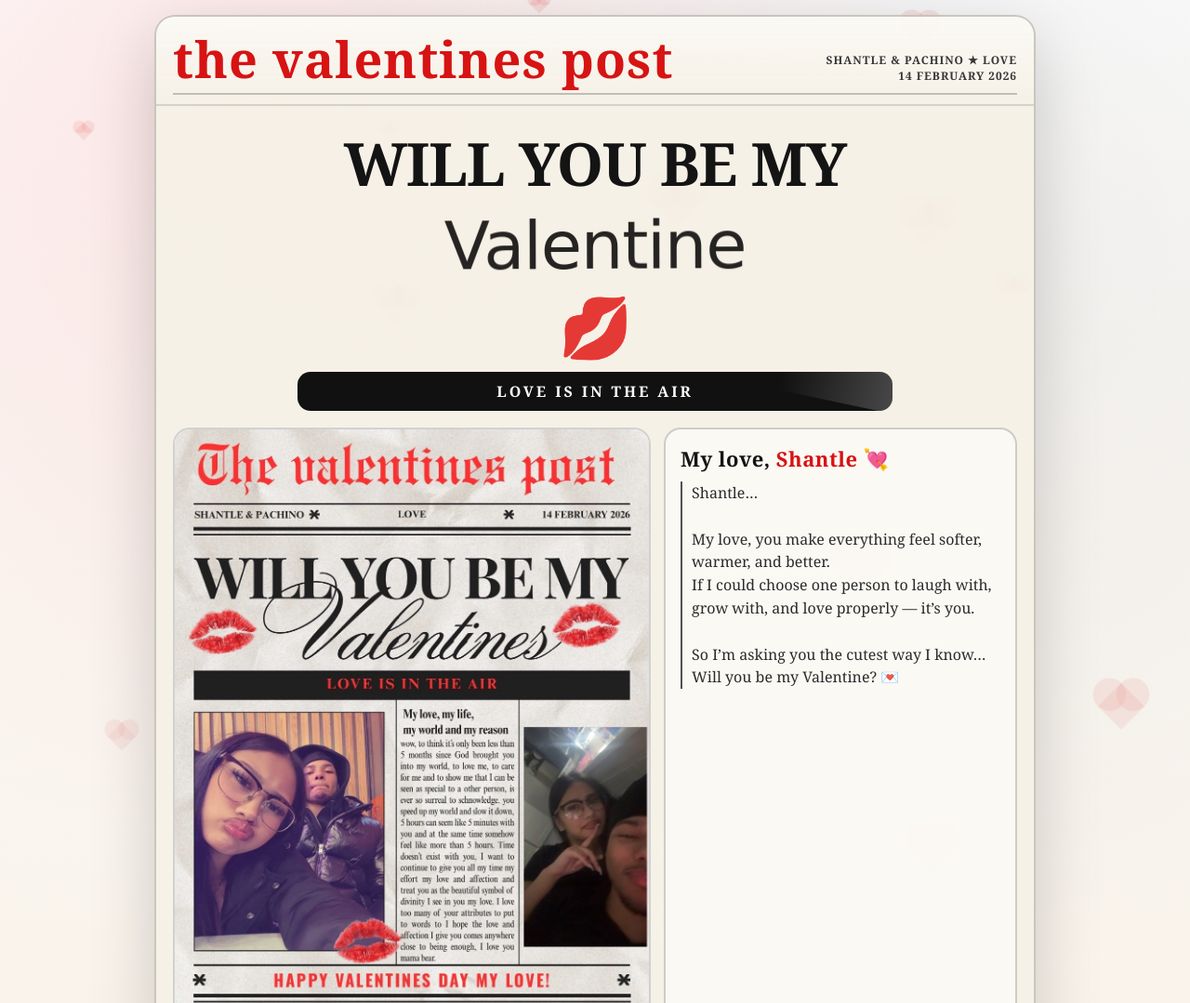
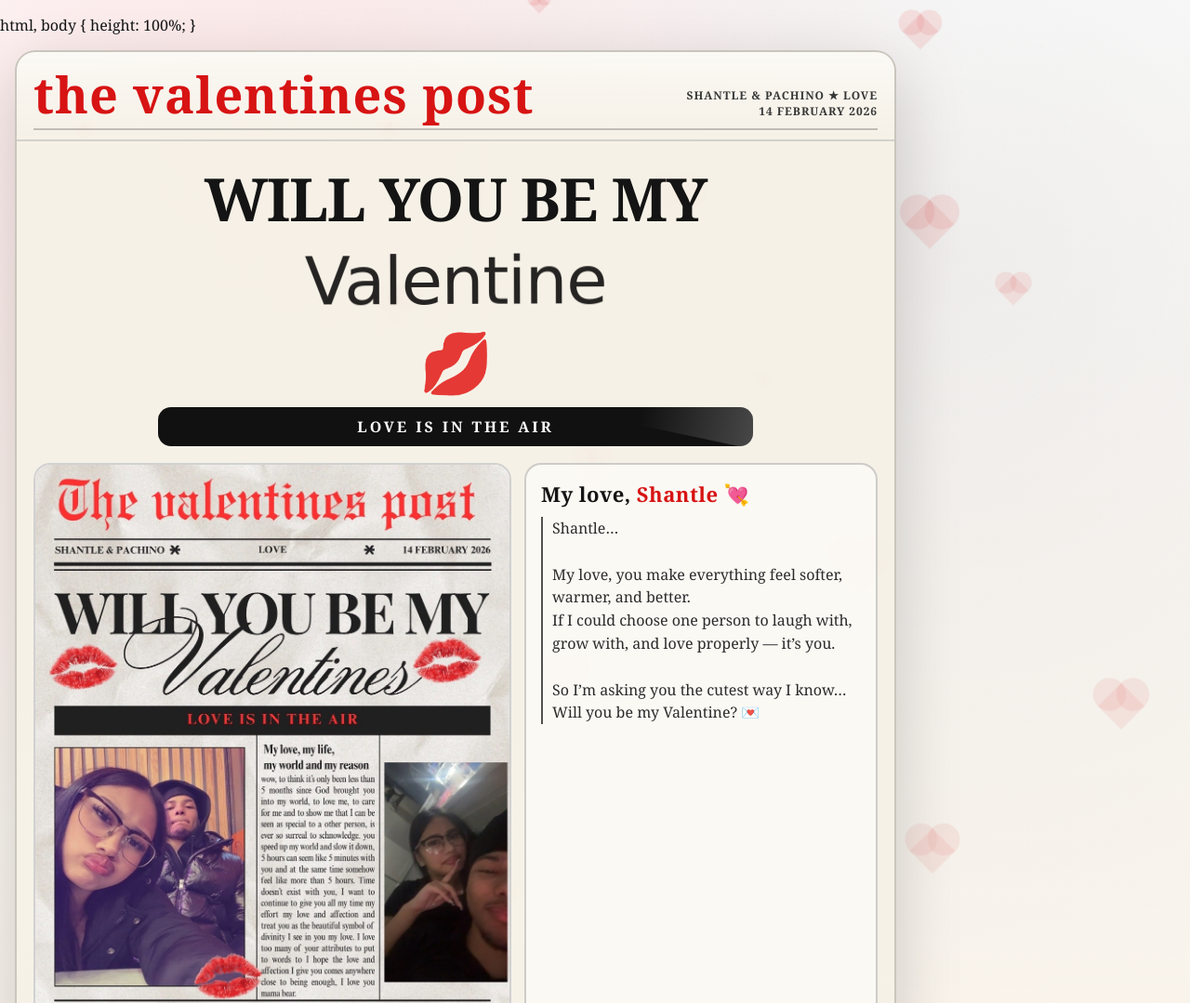
Before and after one commit to charlesmsn017-byte/Valentine-, a plain HTML site: page index.html in a window 1280 px wide. Shown: the top 1079 px of the page at 93% size. Drawn offline with Linux system fonts and the light colour scheme.

Commit message:
Update CSS display and overflow properties
Changed display property to block and added overflow styles.

```diff
--- a/index.html
+++ b/index.html
@@ -1,3 +1,4 @@
+html, body { height: 100%; }
 <!DOCTYPE html>
 <html lang="en">
 <head>
@@ -21,8 +22,11 @@
         radial-gradient(circle at 80% 20%, rgba(0,0,0,.06), transparent 55%),
         linear-gradient(180deg, #fff, #f7f0e6);
       min-height:100vh;
-      display:grid;
-      place-items:center;
+      display:block;
+overflow-y:auto;
+overflow-x:hidden;
+-webkit-overflow-scrolling: touch;
+padding: 16px 0;
 
     }
 
```
